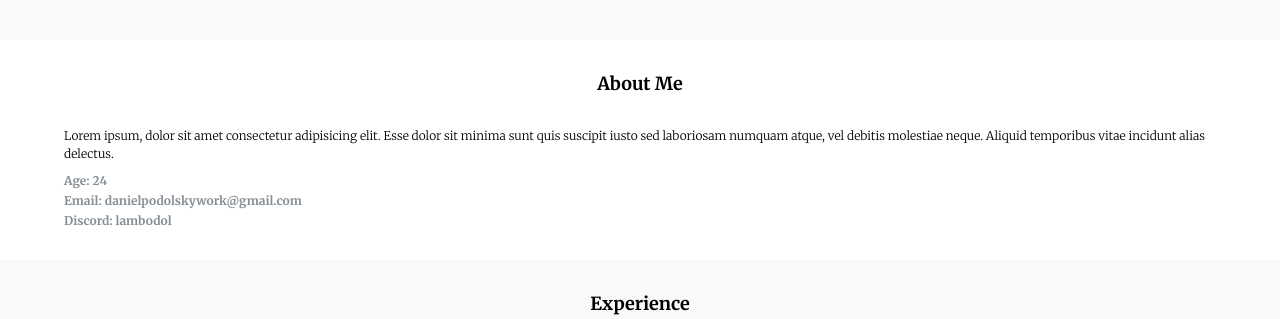
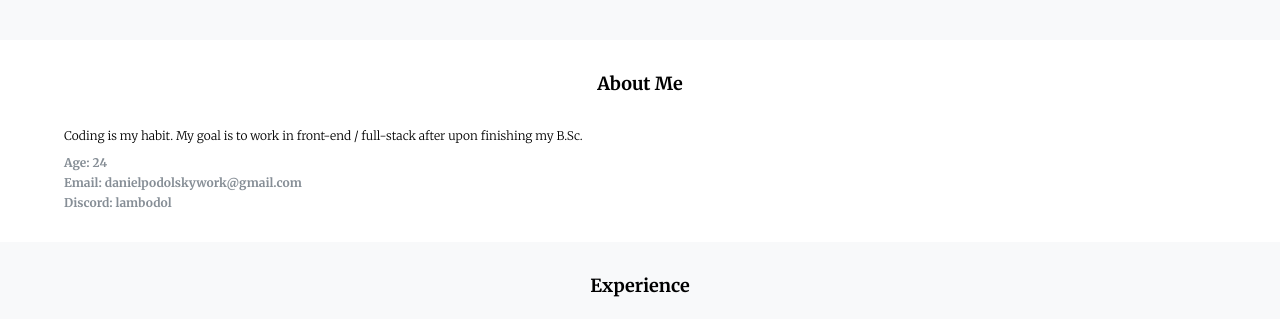
Before and after one commit to DanielPodolsky/BeginnerPortfolio, a plain HTML site: page index.html in a window 1280 px wide. Shown: the part 800-1119 px from the top of the page. Drawn offline with nearby package versions, Linux system fonts and the light colour scheme; a web font is replaced by a local one.

Commit message:
Add files via upload

```diff
--- a/index.html
+++ b/index.html
@@ -102,10 +102,8 @@
       <div class="container about-inner">
         <div class="about-info">
           <p>
-            Lorem ipsum, dolor sit amet consectetur adipisicing elit. Esse dolor
-            sit minima sunt quis suscipit iusto sed laboriosam numquam atque,
-            vel debitis molestiae neque. Aliquid temporibus vitae incidunt alias
-            delectus.
+            Coding is my habit. My goal is to work in front-end / full-stack
+            after upon finishing my B.Sc.
           </p>
           <ul>
             <li>Age: 24</li>
```
